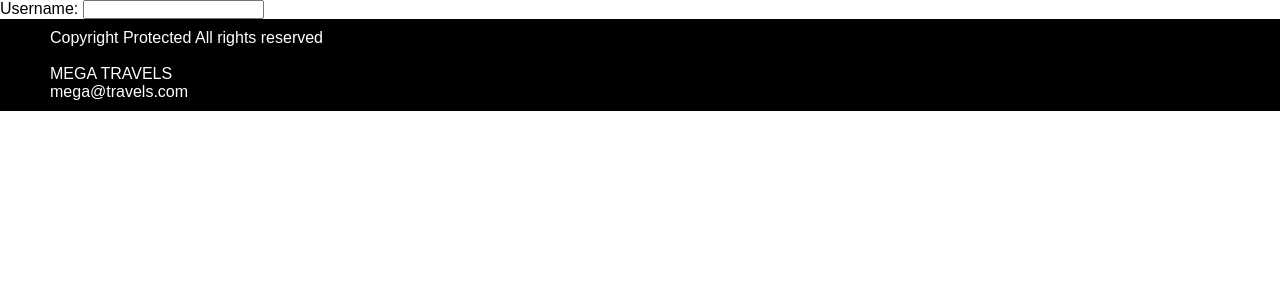
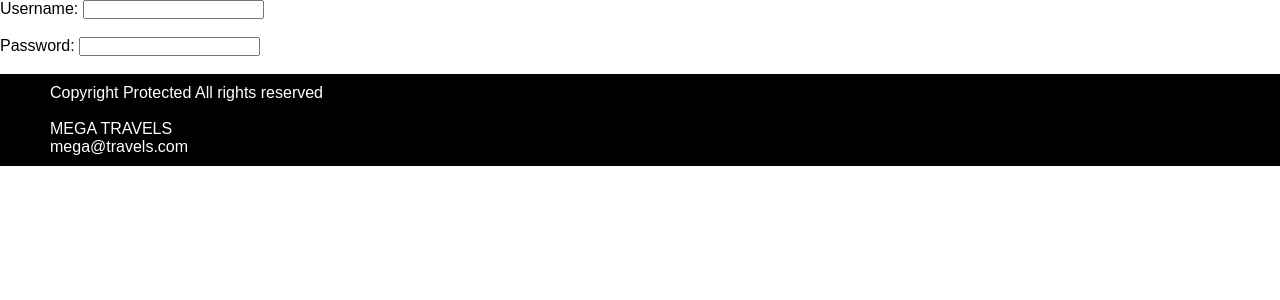
Before and after one commit to gavin-lightwine/ITC475AdvancedWebDev, a PHP site: page /login.php in a window 1280 px wide. Shown: the part 268-568 px from the top of the page. Run offline with PHP 8.4, Linux system fonts and the light colour scheme.

Commit message:
Update login.php

```diff
--- a/megatravel/login.php
+++ b/megatravel/login.php
@@ -30,6 +30,13 @@
 <p>
     <label>Username:</label>
     <input type="text" id="user" name:"user" />
+</p>
+<br>
+<p>
+    <label>Password:</label>
+    <input type="text" id="password" name:"password"/>
+</p>
+<br>
 
 
 
```
